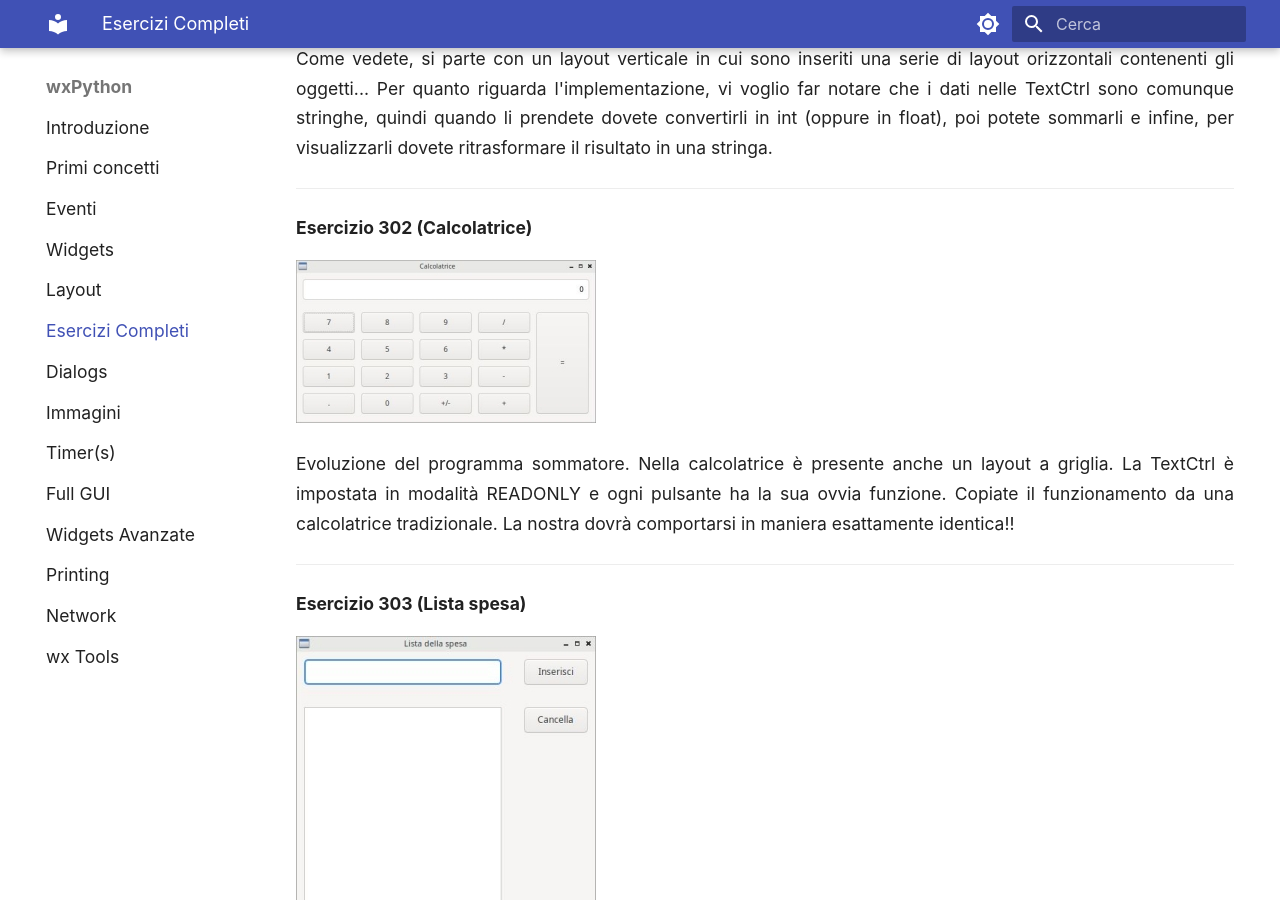
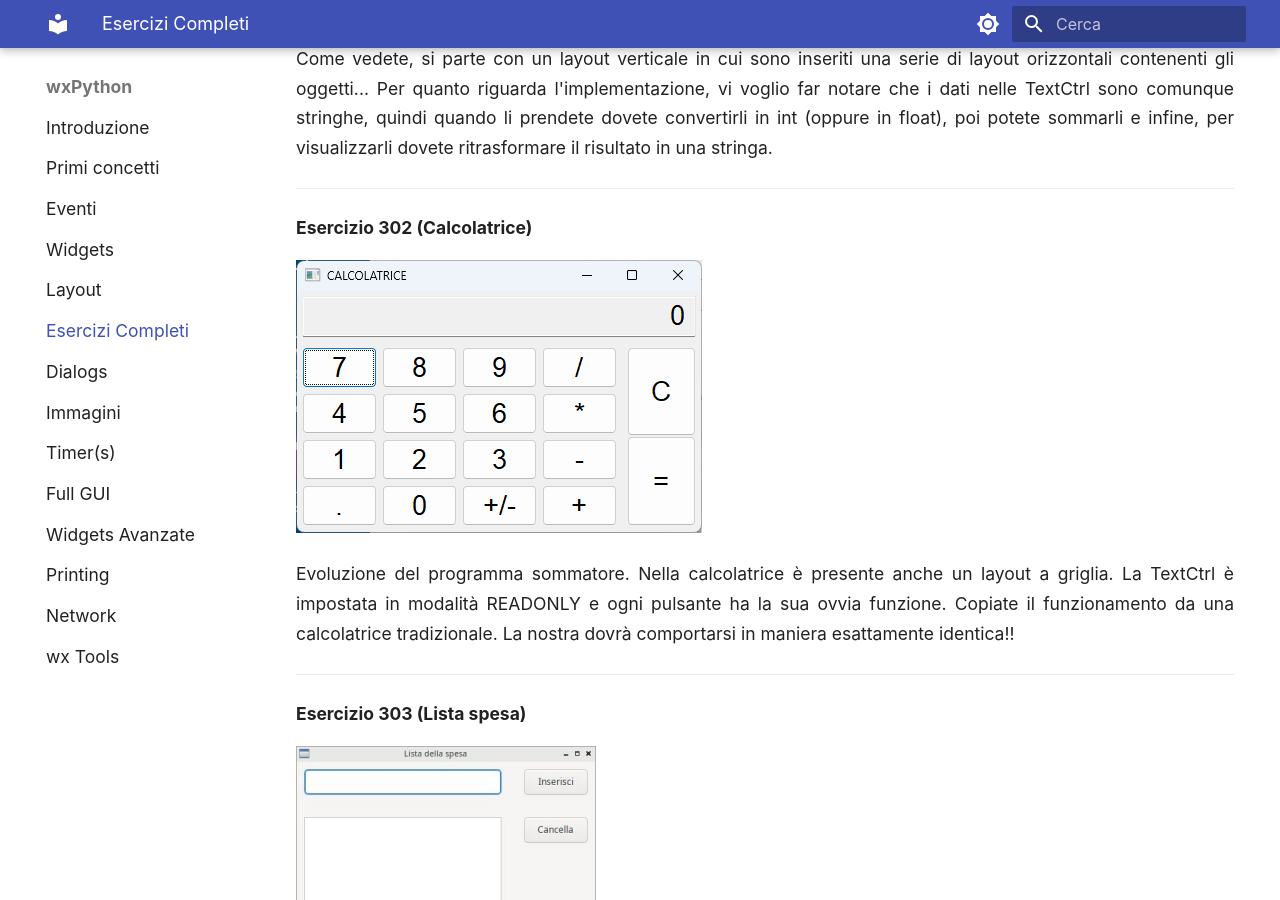
Before and after one commit to adjamhub/pyhandouts, an MkDocs documentation site: the page built from docs/wx/130_full_ex.md, in a window 1280 px wide and 900 px high, scrolled down 681 px. Built offline with MkDocs 1.6.1 and Material for MkDocs 9.7.7, drawn with Linux system fonts in a browser that asks for light colours.

Commit message:
calcolatrice con C

```diff
--- a/docs/wx/130_full_ex.md
+++ b/docs/wx/130_full_ex.md
@@ -31,7 +31,7 @@ visualizzarli dovete ritrasformare il risultato in una stringa.
 
 **Esercizio 302 (Calcolatrice)**
 
-![image](images/ex_calcolatrice.jpg)
+![image](images/ex_calcolatrice.png)
 
 Evoluzione del programma sommatore. Nella calcolatrice è presente anche
 un layout a griglia. La TextCtrl è impostata in modalità READONLY e ogni
```
Also changed, not shown: docs/wx/images/ex_calcolatrice.jpg (deleted), docs/wx/images/ex_calcolatrice.png (added).
